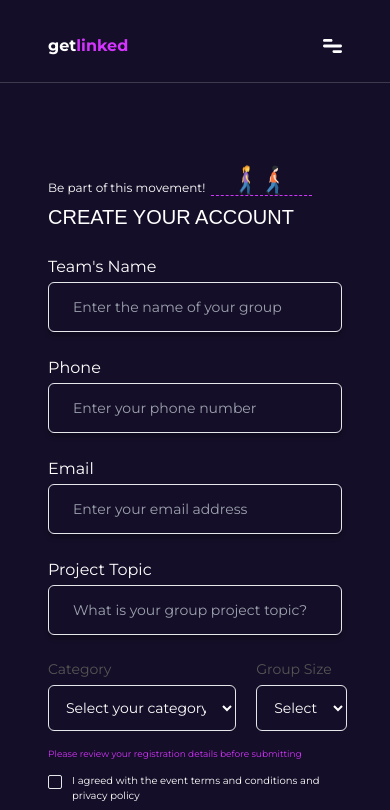
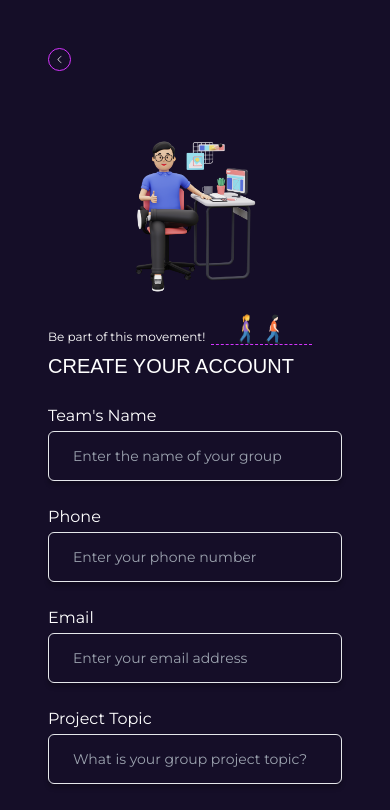
Before and after one commit to drew-chidi/getlinked, a React (Vite) app: page /register in a window 390 px wide. Shown: the top 810 px of the page. Built offline with nearby package versions, Linux system fonts and the light colour scheme; a web font is replaced by a local one.

Commit message:
made register page responsive

```diff
--- a/src/components/Forms/RegisterForm.jsx
+++ b/src/components/Forms/RegisterForm.jsx
@@ -41,6 +41,7 @@ const RegisterForm = () => {
         }) => (
           <Form>
             <div className='flex flex-col gap-6'>
+              <div className='flex flex-col gap-6 xl:grid xl:grid-cols-2'>
                 <InputBox
                   label={"Team's Name"}
                   placeholder={'Enter the name of your group'}
@@ -59,6 +60,8 @@ const RegisterForm = () => {
                   isValid={values?.phone && !errors?.phone}
                   setFieldTouched={setFieldTouched}
                 />
+              </div>
+              <div className='flex flex-col gap-6 xl:grid xl:grid-cols-2'>
                 <InputBox
                   label={'Email'}
                   placeholder={'Enter your email address'}
@@ -78,8 +81,9 @@ const RegisterForm = () => {
                   isValid={values?.topic && !errors?.topic}
                   setFieldTouched={setFieldTouched}
                 />
-              <div className='flex gap-5 w-full'>
-                <div className='w-[64%]'>
+              </div>
+              <div className='flex gap-5 w-full xl:grid xl:grid-cols-2'>
+                <div className='w-[64%] tab:w-full'>
                   <InputSelect
                     label={'Category'}
                     placeholder={'Select your category?'}
@@ -93,7 +97,7 @@ const RegisterForm = () => {
                     setOption={handleOption}
                   />
                 </div>
-                <div className='w-[36%]'>
+                <div className='w-[36%] tab:w-full'>
                   <InputSelect
                     label={'Group Size'}
                     placeholder={'Select'}
--- /dev/null
+++ b/src/components/Header/Navback.jsx
@@ -0,0 +1,17 @@
+import { Link } from 'react-router-dom';
+import { BsChevronLeft } from 'react-icons/bs';
+
+const Navback = () => {
+  return (
+    <div className='px-7 xs:px-12 pt-12'>
+      <Link to={'/'}>
+        <BsChevronLeft
+          className='border border-purple-50 rounded-full px-1.5 py-0.5'
+          size={23}
+        />{' '}
+      </Link>
+    </div>
+  );
+};
+
+export default Navback;
--- a/src/components/Header/Navbar.jsx
+++ b/src/components/Header/Navbar.jsx
@@ -1,4 +1,4 @@
-import { Link, NavLink } from 'react-router-dom';
+import { Link, NavLink, useLocation } from 'react-router-dom';
 import { AiOutlineClose } from 'react-icons/ai';
 import Button from '../Button/Button';
 import Menu from '@/assets/icons/menu.svg';
@@ -6,6 +6,8 @@ import { useState } from 'react';
 
 const Navbar = () => {
   const [showMobileNav, setShowMobileNav] = useState(false);
+  const location = useLocation();
+  const path = location.pathname;
 
   const handleMobileMenu = () => {
     setShowMobileNav((o) => !o);
@@ -28,18 +30,20 @@ const Navbar = () => {
                 <NavLink to='#timeline'>Timeline</NavLink>
               </li>
               <li>
-                <NavLink to='#timeline'>Overview</NavLink>
+                <NavLink to='#overview'>Overview</NavLink>
               </li>
               <li>
-                <NavLink to='#timeline'>FAQs</NavLink>
+                <NavLink to='#faqs'>FAQs</NavLink>
               </li>
               <li>
-                <NavLink to='#timeline'>Contact</NavLink>
+                <NavLink to='/contact'>Contact</NavLink>
               </li>
             </ul>
           </nav>
           <div>
-            <Button>Register</Button>
+            <Button>
+              <Link to='/register'>Register</Link>
+            </Button>
           </div>
         </div>
         <button onClick={handleMobileMenu} className='tab:hidden'>
@@ -66,24 +70,26 @@ const Navbar = () => {
                 </NavLink>
               </li>
               <li>
-                <NavLink to='#timeline' onClick={handleMobileMenu}>
+                <NavLink to='#overtime' onClick={handleMobileMenu}>
                   Overview
                 </NavLink>
               </li>
               <li>
-                <NavLink to='#timeline' onClick={handleMobileMenu}>
+                <NavLink to='#faqs' onClick={handleMobileMenu}>
                   FAQs
                 </NavLink>
               </li>
               <li>
-                <NavLink to='#timeline' onClick={handleMobileMenu}>
+                <NavLink to='/contact' onClick={handleMobileMenu}>
                   Contact
                 </NavLink>
               </li>
             </ul>
           </nav>
           <div className='mt-7'>
-            <Button>Register</Button>
+            <Button>
+              <Link to='/register'>Register</Link>
+            </Button>
           </div>
         </div>
       )}
--- a/src/layout/Layout.jsx
+++ b/src/layout/Layout.jsx
@@ -1,17 +1,45 @@
 /* eslint-disable react/prop-types */
 import Footer from '@/components/Footer/Footer';
+import Navback from '@/components/Header/Navback';
 import Navbar from '@/components/Header/Navbar';
+import { useEffect, useState } from 'react';
 import { useLocation } from 'react-router-dom';
 
 const Layout = ({ children }) => {
+  const [showNavbar, setShowNavbar] = useState(true);
   const location = useLocation();
   const pathname = location?.pathname;
+
+  // Function to update the display based on screen width
+  const updateDisplay = () => {
+    if (pathname === '/') {
+      // Always show Navbar on the index page
+      setShowNavbar(true);
+    } else {
+      // Show Navbar for larger screens and Navback for smaller screens
+      setShowNavbar(window.innerWidth >= 768);
+    }
+  };
+
+  useEffect(() => {
+    // Initial display setup
+    updateDisplay();
+
+    // Listen for resize events to update the display
+    window.addEventListener('resize', updateDisplay);
+
+    // Clean up the event listener when the component unmounts
+    return () => {
+      window.removeEventListener('resize', updateDisplay);
+    };
+  }, [pathname]);
+
   return (
     <div className='relative'>
       <header className='w-full'>
-        <Navbar />
+        {showNavbar ? <Navbar /> : <Navback />}
       </header>
-      <div className='mt-[117px]'>
+      <div className={'mt-[117px]'}>
         <main className=''>{children}</main>
       </div>
       <footer>{pathname === '/' ? <Footer /> : null}</footer>
--- a/src/pages/Auth/Register.jsx
+++ b/src/pages/Auth/Register.jsx
@@ -1,13 +1,16 @@
 import RegisterForm from '@/components/Forms/RegisterForm';
 import Girl from '@/assets/images/girl-walking-emoji.png';
 import Guy from '@/assets/images/guy-walking-emoji.png';
+import Designer from '@/assets/images/designer-showing-thumbs-up.png';
 
 const Register = () => {
   return (
-    <div className='px-12 pt-12 pb-9'>
-      <div>
-        <img />
+    <div className='px-7 xs:px-12 pt-12 pb-9 -mt-[117px] md:mt-0'>
+      <div className='tab:flex tab:items-center'>
+        <div className='max-w-[195px] tab:w-1/2 tab:max-w-[717px] mx-auto'>
+          <img src={Designer} alt='' />
         </div>
+        <div className='tab:w-1/2 tab:bg-[rgb(255_255_255/0.03)] tab:p-8'>
           <div>
             <div className='mb-[7px] flex items-end gap-1.5'>
               <p className='text-xs'>Be part of this movement!</p>
@@ -18,8 +21,10 @@ const Register = () => {
             </div>
             <h1 className='text-xl mb-6 uppercase'>Create your account</h1>
           </div>
-      <div>
+          <div className=''>
             <RegisterForm />
+          </div>
+        </div>
       </div>
     </div>
   );
--- a/src/pages/Contact/Contact.jsx
+++ b/src/pages/Contact/Contact.jsx
@@ -6,7 +6,7 @@ import ContactForm from '@/components/Forms/ContactForm';
 
 const Contact = () => {
   return (
-    <div className='px-12 pt-12 pb-9'>
+    <div className='px-7 xs:px-12 pt-12 pb-9 -mt-[117px] md:mt-0'>
       <h1 className='text-purple-50 font-semibold text-xl mb-6'>
         Questions or need assistance? <br />
         Let us know about it
```
Lines whose indentation alone changed are shown as unchanged.
